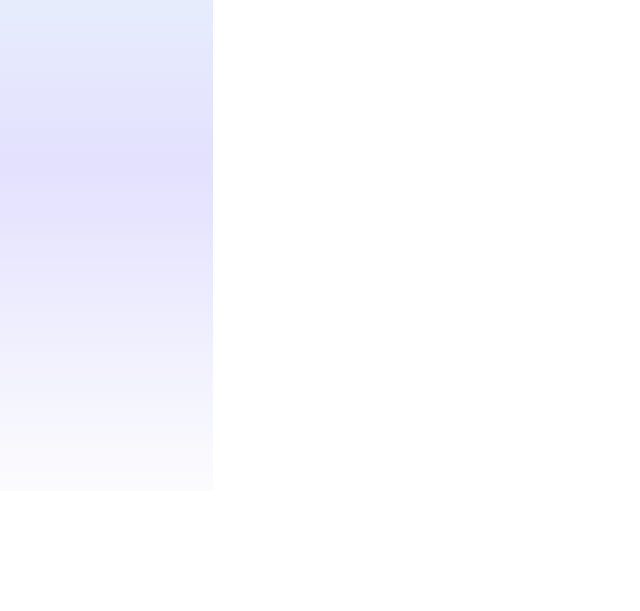
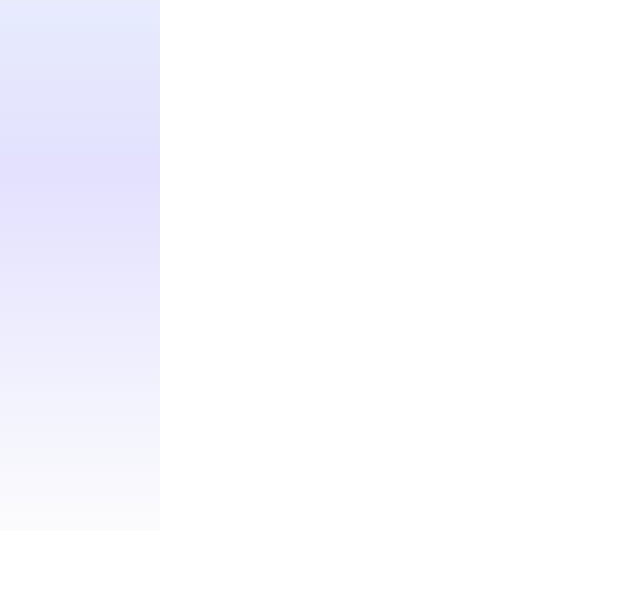
Before and after one commit to TheScrubs/Certificatate-dashboard, a website: page client/public/index.html in a window 1280 px wide. Shown: the part 189-800 px from the top of the page, without its empty margins (0-640 px from the left). Drawn offline with Linux system fonts and the light colour scheme.

Commit message:
slight css changes

```diff
--- a/client/public/default.css
+++ b/client/public/default.css
@@ -19,21 +19,19 @@ h1 {
 }
 
 .wrapper {
-  height: 100vh;
-  position: relative;
+  width:960px;
 }
 
 .container {
   display: grid;
-  height: 85vh;
-  padding-top: 2rem;
+  height: 90vh;
   grid-template-columns: 1fr 5fr;
   grid-template-rows: 1fr;
 }
 
 .sidebar {
   width: 3rem;
-  padding-left: 15px;
+  padding: 2rem 0 0 1rem;
   background-image: linear-gradient(
     to bottom,
     var(--secondary-color),
```
